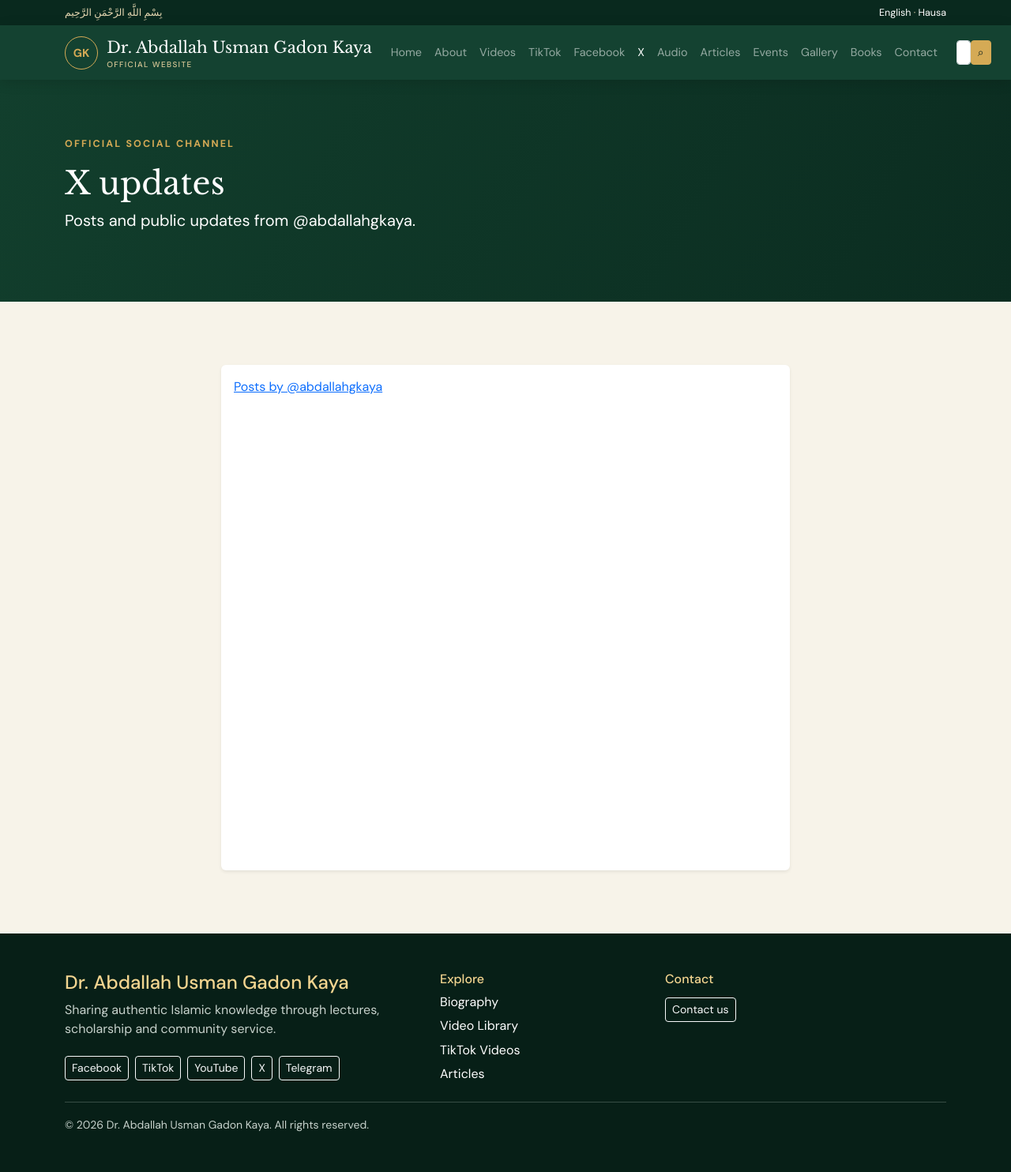
After one commit to binsani/dr-abdallah-gadon-kaya-website, a Laravel app: page /x in a window 1280 px wide. The commit adds this page. Shown: the whole page at 79% size. Run offline with Laravel 12, Linux system fonts and the light colour scheme; data comes from the database, SQL or seed files in the repository; some libraries are stand-ins or nearby versions.

Commit message:
feat: connect confirmed official X account

```diff
--- a/app/Http/Controllers/Admin/SettingsController.php
+++ b/app/Http/Controllers/Admin/SettingsController.php
@@ -25,7 +25,7 @@ class SettingsController extends Controller
             'daily_quote' => 'nullable|max:1000', 'daily_quote_source' => 'nullable|max:180', 'footer_description' => 'nullable|max:500',
             'contact_heading' => 'nullable|max:180', 'contact_description' => 'nullable|max:1000', 'contact_email' => 'nullable|email',
             'contact_phone' => 'nullable|max:50', 'contact_address' => 'nullable|max:500',
-            'facebook_url' => 'nullable|url|max:500', 'tiktok_url' => 'nullable|url|max:500', 'youtube_url' => 'nullable|url|max:500',
+            'facebook_url' => 'nullable|url|max:500', 'tiktok_url' => 'nullable|url|max:500', 'youtube_url' => 'nullable|url|max:500', 'x_url' => 'nullable|url|max:500',
             'instagram_url' => 'nullable|url|max:500', 'whatsapp_url' => 'nullable|url|max:500', 'telegram_url' => 'nullable|url|max:500',
             'youtube_channel_id' => 'nullable|max:100', 'youtube_api_key' => 'nullable|max:255', 'google_analytics_id' => 'nullable|max:50',
             'maintenance_mode' => 'nullable|boolean', 'logo' => 'nullable|image|max:5120', 'favicon' => 'nullable|image|max:2048', 'hero_image' => 'nullable|image|max:8192',
--- a/app/Http/Controllers/PublicController.php
+++ b/app/Http/Controllers/PublicController.php
@@ -1,19 +1,101 @@
 <?php
+
 namespace App\Http\Controllers;
-use App\Models\{Article,AudioTrack,Book,Event,GalleryAlbum,Setting,TimelineEntry,Video};
+
+use App\Models\{Article, AudioTrack, Book, Event, GalleryAlbum, TimelineEntry, Video};
 use Illuminate\Http\Request;
-class PublicController extends Controller {
- public function home(){return view('public.home',['videos'=>Video::where('is_hidden',false)->orderByDesc('is_featured')->latest('published_at')->take(6)->get(),'articles'=>Article::where('status','published')->latest('published_at')->take(3)->get(),'events'=>Event::where('starts_at','>=',now())->orderBy('starts_at')->take(3)->get()]);}
- public function about(){return view('public.about',['timeline'=>TimelineEntry::orderBy('sort_order')->get()]);}
- public function videos(Request $r){$q=Video::where('is_hidden',false); if($r->filled('q'))$q->where('title','like','%'.$r->q.'%'); if($r->filled('playlist'))$q->where('playlist',$r->playlist); return view('public.videos',['items'=>$q->latest('published_at')->paginate(12)->withQueryString(),'playlists'=>Video::whereNotNull('playlist')->distinct()->pluck('playlist')]);}
- public function articles(){return view('public.list',['title'=>__('site.articles'),'items'=>Article::where('status','published')->latest('published_at')->paginate(9),'type'=>'article']);}
- public function article(Article $article){abort_unless($article->status==='published',404);return view('public.detail',compact('article'));}
- public function audio(){return view('public.list',['title'=>__('site.audio'),'items'=>AudioTrack::latest()->paginate(12),'type'=>'audio']);}
- public function events(){return view('public.list',['title'=>__('site.events'),'items'=>Event::orderByDesc('starts_at')->paginate(12),'type'=>'event']);}
- public function gallery(){return view('public.gallery',['albums'=>GalleryAlbum::with('images')->latest()->get()]);}
- public function books(){return view('public.list',['title'=>__('site.books'),'items'=>Book::latest()->paginate(12),'type'=>'book']);}
- public function tiktok(){return view('public.tiktok');}
- public function facebook(){return view('public.facebook');}
- public function search(Request $r){$term=$r->validate(['q'=>'required|string|max:100'])['q']; return view('public.search',['term'=>$term,'articles'=>Article::where('status','published')->where('title','like',"%$term%")->take(20)->get(),'videos'=>Video::where('is_hidden',false)->where('title','like',"%$term%")->take(20)->get(),'audio'=>AudioTrack::where('title','like',"%$term%")->take(20)->get()]);}
- public function locale($locale){abort_unless(in_array($locale,['en','ha']),404);session(['locale'=>$locale]);return back();}
+
+class PublicController extends Controller
+{
+    public function home()
+    {
+        return view('public.home', [
+            'videos' => Video::query()->select(['id', 'youtube_id', 'title', 'slug', 'thumbnail_url', 'playlist', 'published_at', 'is_featured'])->where('is_hidden', false)->orderByDesc('is_featured')->latest('published_at')->limit(6)->get(),
+            'articles' => Article::query()->select(['id', 'title', 'slug', 'body', 'published_at'])->where('status', 'published')->latest('published_at')->limit(3)->get(),
+            'events' => Event::query()->select(['id', 'title', 'slug', 'starts_at', 'venue'])->where('starts_at', '>=', now())->orderBy('starts_at')->limit(3)->get(),
+        ]);
+    }
+
+    public function about()
+    {
+        return view('public.about', ['timeline' => TimelineEntry::query()->select(['id', 'year', 'title', 'description', 'sort_order'])->orderBy('sort_order')->get()]);
+    }
+
+    public function videos(Request $request)
+    {
+        $items = Video::query()
+            ->select(['id', 'youtube_id', 'title', 'slug', 'thumbnail_url', 'playlist', 'published_at', 'view_count'])
+            ->where('is_hidden', false)
+            ->when($request->filled('q'), fn ($query) => $query->where('title', 'like', '%'.$request->string('q')->trim().'%'))
+            ->when($request->filled('playlist'), fn ($query) => $query->where('playlist', $request->string('playlist')))
+            ->latest('published_at')->paginate(12)->withQueryString();
+
+        return view('public.videos', [
+            'items' => $items,
+            'playlists' => Video::query()->whereNotNull('playlist')->distinct()->orderBy('playlist')->pluck('playlist'),
+        ]);
+    }
+
+    public function articles()
+    {
+        return $this->listing(__('site.articles'), Article::query()->select(['id', 'title', 'slug', 'body', 'cover_image', 'published_at'])->where('status', 'published')->latest('published_at')->paginate(9), 'article');
+    }
+
+    public function article(Article $article)
+    {
+        abort_unless($article->status === 'published', 404);
+        return view('public.detail', compact('article'));
+    }
+
+    public function audio()
+    {
+        return $this->listing(__('site.audio'), AudioTrack::query()->select(['id', 'title', 'slug', 'description', 'cover_image', 'file_path', 'created_at'])->latest()->paginate(12), 'audio');
+    }
+
+    public function events()
+    {
+        return $this->listing(__('site.events'), Event::query()->select(['id', 'title', 'slug', 'description', 'featured_image', 'starts_at', 'venue'])->orderByDesc('starts_at')->paginate(12), 'event');
+    }
+
+    public function gallery()
+    {
+        return view('public.gallery', [
+            'albums' => GalleryAlbum::query()
+                ->select(['id', 'title', 'slug', 'description', 'created_at'])
+                ->with(['images:id,gallery_album_id,image_path,external_url,source_url,alt_text,sort_order'])
+                ->latest()->get(),
+        ]);
+    }
+
+    public function books()
+    {
+        return $this->listing(__('site.books'), Book::query()->select(['id', 'title', 'slug', 'description', 'cover_image', 'file_path', 'external_url', 'created_at'])->latest()->paginate(12), 'book');
+    }
+
+    public function tiktok() { return view('public.tiktok'); }
+    public function facebook() { return view('public.facebook'); }
+    public function x() { return view('public.x'); }
+
+    public function search(Request $request)
+    {
+        $term = $request->validate(['q' => 'required|string|max:100'])['q'];
+        return view('public.search', [
+            'term' => $term,
+            'articles' => Article::query()->select(['id', 'title', 'slug'])->where('status', 'published')->where('title', 'like', "%{$term}%")->limit(20)->get(),
+            'videos' => Video::query()->select(['id', 'title', 'slug'])->where('is_hidden', false)->where('title', 'like', "%{$term}%")->limit(20)->get(),
+            'audio' => AudioTrack::query()->select(['id', 'title', 'slug'])->where('title', 'like', "%{$term}%")->limit(20)->get(),
+        ]);
+    }
+
+    public function locale(string $locale)
+    {
+        abort_unless(in_array($locale, ['en', 'ha'], true), 404);
+        session(['locale' => $locale]);
+        return back();
+    }
+
+    private function listing(string $title, $items, string $type)
+    {
+        return view('public.list', compact('title', 'items', 'type'));
+    }
 }
--- a/database/seeders/DatabaseSeeder.php
+++ b/database/seeders/DatabaseSeeder.php
@@ -25,5 +25,6 @@ class DatabaseSeeder extends Seeder
         foreach([
             'site_name'=>'Dr. Abdallah Usman Gadon Kaya','site_tagline'=>'Official Website','hero_eyebrow'=>'Knowledge · Guidance · Community','hero_title'=>'Dr. Abdallah Usman','hero_highlight'=>'Gadon Kaya','hero_description'=>'Islamic scholar, Imam, lecturer and da‘wah teacher dedicated to making authentic knowledge accessible.','about_heading'=>'A life devoted to learning and service','about_excerpt'=>'From Kano Legal School to the Islamic University of Madinah and Bayero University Kano, Dr. Gadon Kaya’s journey reflects a sustained commitment to scholarship, teaching and community guidance.','daily_quote'=>'Indeed, those who fear Allah among His servants are those who have knowledge.','daily_quote_source'=>'Qur’an 35:28','footer_description'=>'Sharing authentic Islamic knowledge through lectures, scholarship and community service.','contact_heading'=>'Contact the office','contact_description'=>'For lecture invitations, media enquiries and general correspondence, use this form.','facebook_url'=>'https://www.facebook.com/DrabdallahGadonkaya','tiktok_url'=>'https://www.tiktok.com/@dr_abdallah_gadon_kaya','youtube_url'=>'https://www.youtube.com/@DrAbdallahUsmanGadonKaya','telegram_url'=>'https://t.me/drabdallahgadonkaya','youtube_channel_id'=>'UCJo7v-APDGnj2Rz3N9nIMqw','maintenance_mode'=>'0',
         ] as $key=>$value) Setting::firstOrCreate(['key'=>$key],['value'=>$value]);
+        Setting::firstOrCreate(['key'=>'x_url'],['value'=>'https://x.com/abdallahgkaya']);
     }
 }
--- a/lang/en/site.php
+++ b/lang/en/site.php
@@ -1 +1 @@
-<?php return ['home'=>'Home','about'=>'About','videos'=>'Videos','tiktok'=>'TikTok','facebook'=>'Facebook','audio'=>'Audio','articles'=>'Articles','events'=>'Events','gallery'=>'Gallery','books'=>'Books','contact'=>'Contact','message_sent'=>'Thank you. Your message has been received.'];
+<?php return ['home'=>'Home','about'=>'About','videos'=>'Videos','tiktok'=>'TikTok','facebook'=>'Facebook','x'=>'X','audio'=>'Audio','articles'=>'Articles','events'=>'Events','gallery'=>'Gallery','books'=>'Books','contact'=>'Contact','message_sent'=>'Thank you. Your message has been received.'];
--- a/lang/ha/site.php
+++ b/lang/ha/site.php
@@ -1 +1 @@
-<?php return ['home'=>'Gida','about'=>'Tarihin Rayuwa','videos'=>'Bidiyoyi','tiktok'=>'TikTok','facebook'=>'Facebook','audio'=>'Darussan Sauti','articles'=>'Makaloli','events'=>'Shirye-shirye','gallery'=>'Hotuna','books'=>'Littattafai','contact'=>'Tuntuɓa','message_sent'=>'Mun gode. An karɓi saƙonku.'];
+<?php return ['home'=>'Gida','about'=>'Tarihin Rayuwa','videos'=>'Bidiyoyi','tiktok'=>'TikTok','facebook'=>'Facebook','x'=>'X','audio'=>'Darussan Sauti','articles'=>'Makaloli','events'=>'Shirye-shirye','gallery'=>'Hotuna','books'=>'Littattafai','contact'=>'Tuntuɓa','message_sent'=>'Mun gode. An karɓi saƙonku.'];
--- a/resources/views/admin/settings.blade.php
+++ b/resources/views/admin/settings.blade.php
@@ -24,7 +24,7 @@
 </div></div>
 
 <div class="card border-0 shadow-sm p-4 mb-4"><h2 class="h5">Official social accounts</h2><div class="row g-3">
-@foreach(['facebook_url'=>'Facebook','tiktok_url'=>'TikTok','youtube_url'=>'YouTube','instagram_url'=>'Instagram','whatsapp_url'=>'WhatsApp','telegram_url'=>'Telegram'] as $key=>$label)<div class="col-md-6"><label class="form-label">{{$label}} URL</label><input class="form-control" type="url" name="{{$key}}" value="{{$value($key)}}"></div>@endforeach
+@foreach(['facebook_url'=>'Facebook','tiktok_url'=>'TikTok','youtube_url'=>'YouTube','x_url'=>'X (Twitter)','instagram_url'=>'Instagram','whatsapp_url'=>'WhatsApp','telegram_url'=>'Telegram'] as $key=>$label)<div class="col-md-6"><label class="form-label">{{$label}} URL</label><input class="form-control" type="url" name="{{$key}}" value="{{$value($key)}}"></div>@endforeach
 </div></div>
 
 <div class="card border-0 shadow-sm p-4 mb-4"><h2 class="h5">Integrations</h2><div class="row g-3"><div class="col-md-6"><label class="form-label">YouTube channel ID</label><input class="form-control" name="youtube_channel_id" value="{{$value('youtube_channel_id')}}"></div><div class="col-md-6"><label class="form-label">YouTube API key</label><input class="form-control" type="password" name="youtube_api_key" placeholder="Leave blank to preserve the saved key"></div><div class="col-md-6"><label class="form-label">Google Analytics ID</label><input class="form-control" name="google_analytics_id" value="{{$value('google_analytics_id')}}"></div><div class="col-md-6 d-flex align-items-end"><label class="form-check"><input class="form-check-input" type="checkbox" name="maintenance_mode" value="1" @checked($value('maintenance_mode')==='1')><span class="form-check-label">Show maintenance notice to public visitors</span></label></div></div></div>
--- a/resources/views/layouts/public.blade.php
+++ b/resources/views/layouts/public.blade.php
@@ -1,18 +1,18 @@
 @php
 $setting=fn($key,$default=null)=>\App\Models\Setting::value($key,$default);
 $siteName=$setting('site_name','Dr. Abdallah Usman Gadon Kaya');
-$socials=['Facebook'=>$setting('facebook_url'),'TikTok'=>$setting('tiktok_url'),'YouTube'=>$setting('youtube_url'),'Instagram'=>$setting('instagram_url'),'WhatsApp'=>$setting('whatsapp_url'),'Telegram'=>$setting('telegram_url')];
+$socials=['Facebook'=>$setting('facebook_url'),'TikTok'=>$setting('tiktok_url'),'YouTube'=>$setting('youtube_url'),'X'=>$setting('x_url'),'Instagram'=>$setting('instagram_url'),'WhatsApp'=>$setting('whatsapp_url'),'Telegram'=>$setting('telegram_url')];
 @endphp
 <!doctype html><html lang="{{app()->getLocale()}}"><head><meta charset="utf-8"><meta name="viewport" content="width=device-width,initial-scale=1">
 <title>@yield('title',$siteName)</title><meta name="description" content="@yield('description',$setting('site_tagline','Official website of Dr. Abdallah Usman Gadon Kaya — Islamic scholarship, lectures, articles and events.'))">
 <meta property="og:title" content="@yield('title',$siteName)"><meta property="og:description" content="@yield('description',$setting('site_tagline','Knowledge, guidance and community.'))"><meta property="og:type" content="website"><meta property="og:url" content="{{url()->current()}}">
 @if($setting('favicon'))<link rel="icon" href="{{Storage::url($setting('favicon'))}}">@endif
-<link rel="preconnect" href="https://fonts.googleapis.com"><link rel="preconnect" href="https://fonts.gstatic.com" crossorigin><link href="https://fonts.googleapis.com/css2?family=DM+Sans:wght@400;500;600;700&family=Libre+Baskerville:wght@400;700&display=swap" rel="stylesheet"><link href="https://cdn.jsdelivr.net/npm/bootstrap@5.3.3/dist/css/bootstrap.min.css" rel="stylesheet"><link rel="stylesheet" href="{{asset('css/site.css')}}">@stack('head')
+<link rel="preconnect" href="https://fonts.googleapis.com"><link rel="preconnect" href="https://fonts.gstatic.com" crossorigin><link rel="preconnect" href="https://cdn.jsdelivr.net" crossorigin><link href="https://fonts.googleapis.com/css2?family=DM+Sans:wght@400;500;600;700&family=Libre+Baskerville:wght@400;700&display=swap" rel="stylesheet"><link href="https://cdn.jsdelivr.net/npm/bootstrap@5.3.3/dist/css/bootstrap.min.css" rel="stylesheet"><link rel="stylesheet" href="{{asset('css/site.css')}}">@stack('head')
 @if($setting('google_analytics_id'))<script async src="https://www.googletagmanager.com/gtag/js?id={{$setting('google_analytics_id')}}"></script><script>window.dataLayer=window.dataLayer||[];function gtag(){dataLayer.push(arguments)}gtag('js',new Date());gtag('config',@json($setting('google_analytics_id')));</script>@endif
 </head><body>
 @if($setting('maintenance_mode')==='1')<div class="alert alert-warning text-center rounded-0 mb-0">The website is being updated. Some information may be temporarily unavailable.</div>@endif
 <div class="topbar"><div class="container d-flex justify-content-between"><span>بِسْمِ اللَّهِ الرَّحْمَنِ الرَّحِيم</span><span><a href="{{route('locale','en')}}">English</a> · <a href="{{route('locale','ha')}}">Hausa</a></span></div></div>
-<nav class="navbar navbar-expand-lg navbar-dark sticky-top"><div class="container"><a class="navbar-brand" href="{{route('home')}}">@if($setting('logo'))<img src="{{Storage::url($setting('logo'))}}" alt="{{$siteName}}" style="height:46px;width:auto">@else<span class="brand-mark">GK</span>@endif<span>{{$siteName}}<small>{{$setting('site_tagline','Official Website')}}</small></span></a><button class="navbar-toggler" data-bs-toggle="collapse" data-bs-target="#nav" aria-label="Open navigation"><span class="navbar-toggler-icon"></span></button><div id="nav" class="collapse navbar-collapse"><ul class="navbar-nav ms-auto">@foreach(['home','about','videos','tiktok','facebook','audio','articles','events','gallery','books','contact'] as $n)<li class="nav-item"><a class="nav-link {{request()->routeIs($n)?'active':''}}" href="{{route($n)}}">{{__('site.'.$n)}}</a></li>@endforeach</ul><form class="d-flex ms-lg-3" action="{{route('search')}}"><input class="form-control form-control-sm" name="q" required aria-label="Search"><button class="btn btn-gold btn-sm" aria-label="Submit search">⌕</button></form></div></div></nav>
+<nav class="navbar navbar-expand-lg navbar-dark sticky-top"><div class="container"><a class="navbar-brand" href="{{route('home')}}">@if($setting('logo'))<img src="{{Storage::url($setting('logo'))}}" alt="{{$siteName}}" style="height:46px;width:auto">@else<span class="brand-mark">GK</span>@endif<span>{{$siteName}}<small>{{$setting('site_tagline','Official Website')}}</small></span></a><button class="navbar-toggler" data-bs-toggle="collapse" data-bs-target="#nav" aria-label="Open navigation"><span class="navbar-toggler-icon"></span></button><div id="nav" class="collapse navbar-collapse"><ul class="navbar-nav ms-auto">@foreach(['home','about','videos','tiktok','facebook','x','audio','articles','events','gallery','books','contact'] as $n)<li class="nav-item"><a class="nav-link {{request()->routeIs($n)?'active':''}}" href="{{route($n)}}">{{__('site.'.$n)}}</a></li>@endforeach</ul><form class="d-flex ms-lg-3" action="{{route('search')}}"><input class="form-control form-control-sm" name="q" required aria-label="Search"><button class="btn btn-gold btn-sm" aria-label="Submit search">⌕</button></form></div></div></nav>
 <main>@if(session('success'))<div class="container mt-3"><div class="alert alert-success">{{session('success')}}</div></div>@endif @yield('content')</main>
 <footer><div class="container py-5"><div class="row g-4"><div class="col-md-5"><h4>{{$siteName}}</h4><p>{{$setting('footer_description','Sharing authentic Islamic knowledge through lectures, scholarship and community service.')}}</p><div class="d-flex flex-wrap gap-2">@foreach($socials as $label=>$url)@if($url)<a class="btn btn-outline-light btn-sm" href="{{$url}}" target="_blank" rel="noopener">{{$label}}</a>@endif @endforeach</div></div><div class="col-6 col-md-3"><h6>Explore</h6><a href="{{route('about')}}">Biography</a><a href="{{route('videos')}}">Video Library</a><a href="{{route('tiktok')}}">TikTok Videos</a><a href="{{route('articles')}}">Articles</a></div><div class="col-6 col-md-4"><h6>Contact</h6>@if($setting('contact_email'))<a href="mailto:{{$setting('contact_email')}}">{{$setting('contact_email')}}</a>@endif @if($setting('contact_phone'))<a href="tel:{{$setting('contact_phone')}}">{{$setting('contact_phone')}}</a>@endif @if($setting('contact_address'))<p>{{$setting('contact_address')}}</p>@endif<a class="btn btn-outline-light btn-sm" href="{{route('contact')}}">Contact us</a></div></div><hr><small>© {{date('Y')}} {{$siteName}}. All rights reserved.</small></div></footer>
-<script src="https://cdn.jsdelivr.net/npm/bootstrap@5.3.3/dist/js/bootstrap.bundle.min.js"></script>@stack('scripts')</body></html>
+<script defer src="https://cdn.jsdelivr.net/npm/bootstrap@5.3.3/dist/js/bootstrap.bundle.min.js"></script>@stack('scripts')</body></html>
--- /dev/null
+++ b/resources/views/public/x.blade.php
@@ -0,0 +1,9 @@
+@extends('layouts.public')
+@section('title','X Updates — Dr. Gadon Kaya')
+@section('description','Read updates from the confirmed X account of Dr. Abdallah Usman Gadon Kaya.')
+@section('content')
+@php $x=\App\Models\Setting::value('x_url','https://x.com/abdallahgkaya'); @endphp
+<header class="page-hero"><div class="container"><p class="eyebrow">Official social channel</p><h1>X updates</h1><p class="lead">Posts and public updates from @abdallahgkaya.</p></div></header>
+<section class="section section-cream"><div class="container"><div class="mx-auto bg-white rounded shadow-sm p-3" style="max-width:720px;min-height:640px"><a class="twitter-timeline" data-height="720" data-dnt="true" href="{{$x}}">Posts by @abdallahgkaya</a><noscript><a class="btn btn-dark" href="{{$x}}" target="_blank" rel="noopener">Open @abdallahgkaya on X</a></noscript></div></div></section>
+@endsection
+@push('scripts')<script async src="https://platform.twitter.com/widgets.js" charset="utf-8"></script>@endpush
--- a/routes/web.php
+++ b/routes/web.php
@@ -9,9 +9,10 @@ Route::get('/articles',[PublicController::class,'articles'])->name('articles');
 Route::get('/audio',[PublicController::class,'audio'])->name('audio'); Route::get('/events',[PublicController::class,'events'])->name('events'); Route::get('/gallery',[PublicController::class,'gallery'])->name('gallery'); Route::get('/books',[PublicController::class,'books'])->name('books');
 Route::get('/tiktok',[PublicController::class,'tiktok'])->name('tiktok');
 Route::get('/facebook',[PublicController::class,'facebook'])->name('facebook');
+Route::get('/x',[PublicController::class,'x'])->name('x');
 Route::get('/contact',[ContactController::class,'create'])->name('contact'); Route::post('/contact',[ContactController::class,'store'])->middleware('throttle:5,10')->name('contact.store');
 Route::get('/search',[PublicController::class,'search'])->name('search'); Route::get('/language/{locale}',[PublicController::class,'locale'])->name('locale');
-Route::get('/sitemap.xml', function(){ $urls=collect([route('home'),route('about'),route('videos'),route('tiktok'),route('facebook'),route('articles'),route('audio'),route('events'),route('gallery'),route('books'),route('contact')])->merge(\App\Models\Article::where('status','published')->get()->map(fn($a)=>route('article',$a))); return response()->view('sitemap',compact('urls'))->header('Content-Type','application/xml'); });
+Route::get('/sitemap.xml', function(){ $urls=collect([route('home'),route('about'),route('videos'),route('tiktok'),route('facebook'),route('x'),route('articles'),route('audio'),route('events'),route('gallery'),route('books'),route('contact')])->merge(\App\Models\Article::where('status','published')->get()->map(fn($a)=>route('article',$a))); return response()->view('sitemap',compact('urls'))->header('Content-Type','application/xml'); });
 Route::middleware('guest')->group(function(){Route::get('/admin/login',[AuthController::class,'create'])->name('login');Route::post('/admin/login',[AuthController::class,'store'])->middleware('throttle:5,1')->name('login.store');});
 Route::post('/logout',[AuthController::class,'destroy'])->middleware('auth')->name('logout');
 Route::post('/admin/youtube/sync',[YouTubeController::class,'sync'])->middleware(['auth','role:super_admin,editor'])->name('admin.youtube.sync');
```
Also changed, not shown: tests/Feature/CmsEndToEndTest.php (+2 -1 lines).
